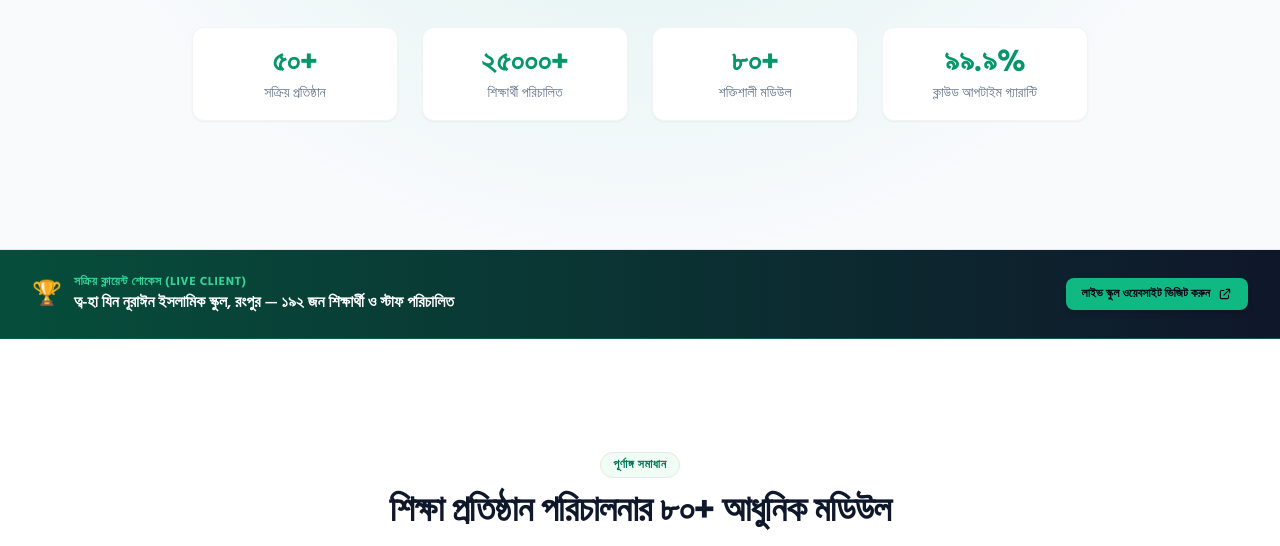
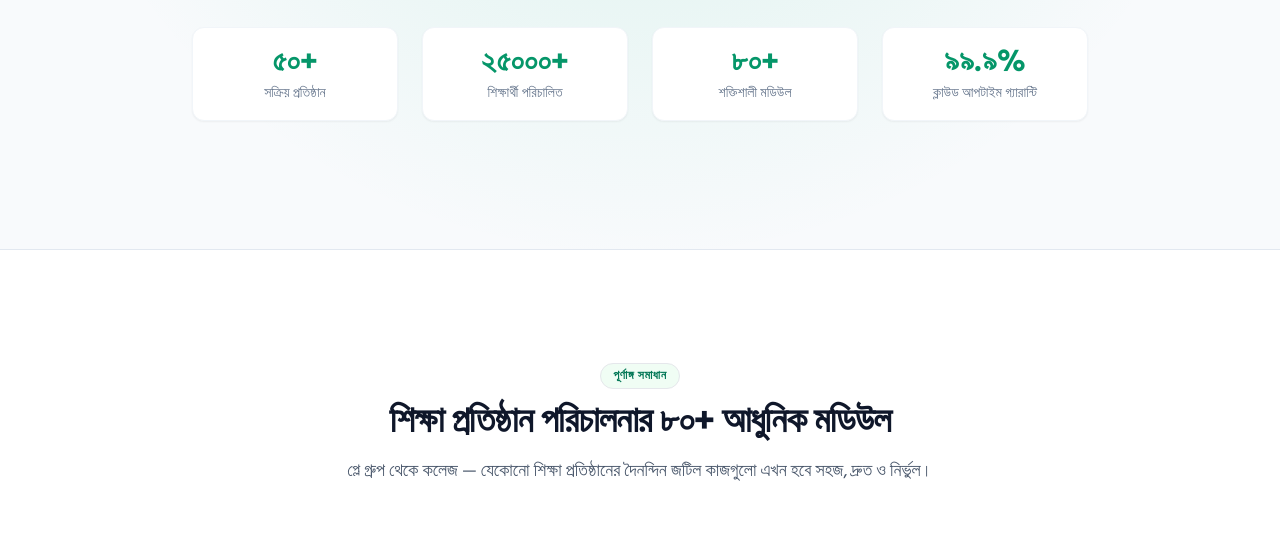
Before and after one commit to techtemlead-lab/School_ERP_Source, a PHP site: page /landing/index.php in a window 1280 px wide. Shown: the part 587-1133 px from the top of the page. Run offline with PHP 8.4, Linux system fonts and the light colour scheme; some libraries are stand-ins or nearby versions.

Commit message:
refactor(privacy): remove client specifics from landing page and exclude uploads directory in .gitignore

```diff
--- a/landing/index.php
+++ b/landing/index.php
@@ -18,7 +18,6 @@ $other_lang_label = ($lang === 'bn') ? '🇬🇧 English' : '🇧🇩 বাং
 $is_subfolder = (strpos($_SERVER['PHP_SELF'] ?? '', '/landing/') !== false);
 $demo_url     = $is_subfolder ? '../demo/index.php' : 'demo/index.php';
 $master_url   = $is_subfolder ? '../master/login.php' : 'master/login.php';
-$tawhaa_url   = $is_subfolder ? '../index.php?school=tawhaaschool' : 'index.php?school=tawhaaschool';
 $ajax_url     = $is_subfolder ? 'demo_request_ajax.php' : 'landing/demo_request_ajax.php';
 $privacy_url  = $is_subfolder ? 'privacy.php' : 'landing/privacy.php';
 $terms_url    = $is_subfolder ? 'terms.php' : 'landing/terms.php';
@@ -178,22 +177,6 @@ $logo_url     = $is_subfolder ? '../logo.png' : 'logo.png';
         </div>
     </section>
 
-    <!-- Live Client Showcase Banner -->
-    <section class="bg-gradient-to-r from-emerald-900 to-slate-900 text-white py-6 border-b border-emerald-800">
-        <div class="max-w-7xl mx-auto px-4 sm:px-6 lg:px-8 flex flex-col sm:flex-row items-center justify-between gap-4 text-center sm:text-left">
-            <div class="flex items-center gap-3">
-                <span class="text-2xl">🏆</span>
-                <div>
-                    <span class="text-xs text-emerald-400 font-bold uppercase tracking-wider block">সক্রিয় ক্লায়েন্ট শোকেস (Live Client)</span>
-                    <span class="text-base font-semibold">ত্ব-হা যিন নূরাঈন ইসলামিক স্কুল, রংপুর — ১৯২ জন শিক্ষার্থী ও স্টাফ পরিচালিত</span>
-                </div>
-            </div>
-            <a href="<?php echo $tawhaa_url; ?>" target="_blank" class="inline-flex items-center gap-2 bg-emerald-500 hover:bg-emerald-400 text-slate-950 font-bold text-xs px-4 py-2 rounded-lg transition-all shadow-md">
-                <span>লাইভ স্কুল ওয়েবসাইট ভিজিট করুন</span>
-                <svg class="w-3.5 h-3.5" fill="none" stroke="currentColor" viewBox="0 0 24 24"><path stroke-linecap="round" stroke-linejoin="round" stroke-width="2" d="M10 6H6a2 2 0 00-2 2v10a2 2 0 002 2h10a2 2 0 002-2v-4M14 4h6m0 0v6m0-6L10 14"/></svg>
-            </a>
-        </div>
-    </section>
 
     <!-- 80+ Modules Catalog Section -->
     <section id="features" class="py-20 lg:py-28 bg-white border-b border-slate-200">
```
Also changed, not shown: 1 other file.
